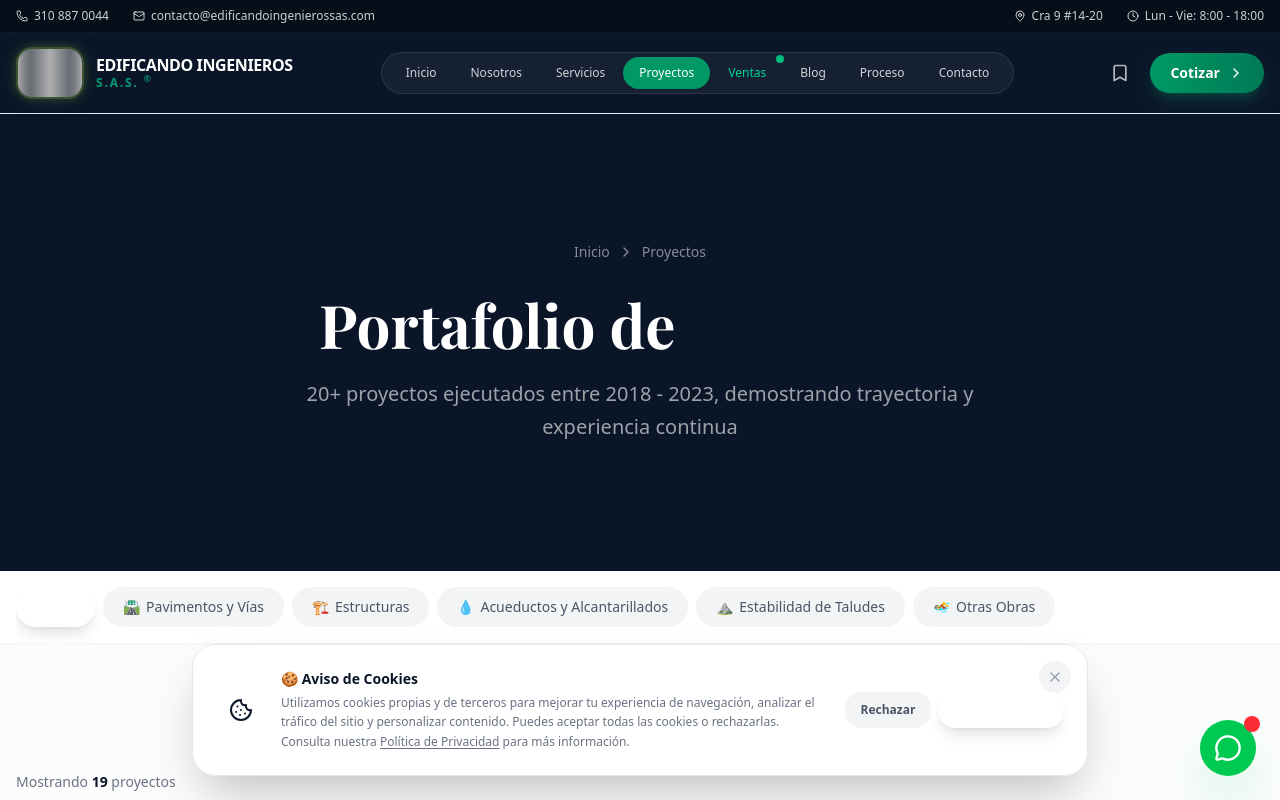
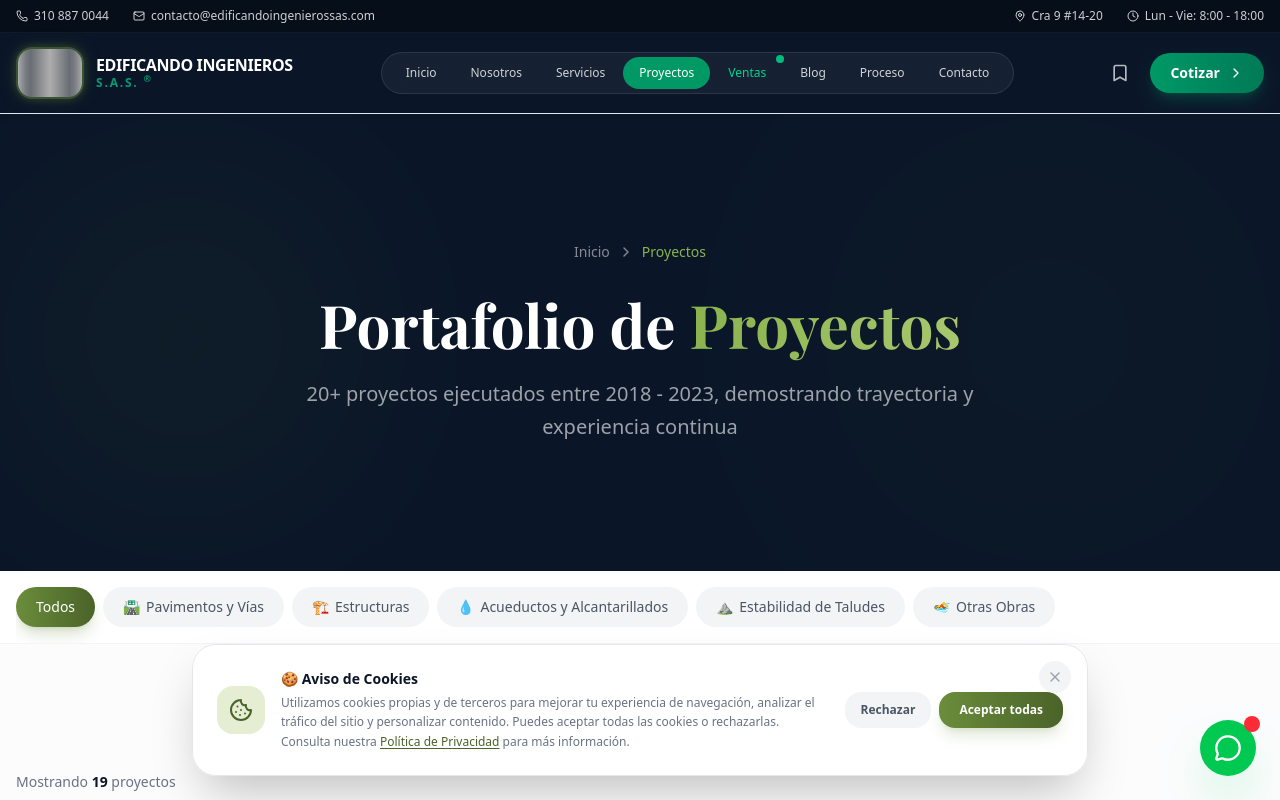
Before and after one commit to galvezai650-svg/Edificando-Ingenieros-sas, a Next.js app: page /proyectos in a window 1280 px wide. Shown: the top 800 px of the page. Built offline with nearby package versions, Linux system fonts and the light colour scheme; grey boxes are pictures that could not be loaded; a web font is replaced by a local one.

Commit message:
3fe5ff2c-2576-48d7-b47b-64c8df21ec0f

```diff
--- a/src/app/globals.css
+++ b/src/app/globals.css
@@ -6,8 +6,24 @@
 @theme inline {
   --color-background: var(--background);
   --color-foreground: var(--foreground);
-  --font-sans: var(--font-geist-sans);
+  --font-sans: var(--font-inter);
   --font-mono: var(--font-geist-mono);
+  /* Brand colors */
+  --color-brand: #6b8d3b;
+  --color-brand-light: #8ab34d;
+  --color-brand-dark: #4a6329;
+  --color-brand-lighter: #a8c76e;
+  --color-brand-50: #f4f7ed;
+  --color-brand-100: #e5edd2;
+  --color-brand-200: #c8db9d;
+  --color-brand-300: #a8c76e;
+  --color-brand-400: #8ab34d;
+  --color-brand-500: #6b8d3b;
+  --color-brand-600: #4a6329;
+  --color-brand-700: #3a4d20;
+  --color-brand-800: #2a3717;
+  --color-brand-900: #1a210e;
+  /* Sidebar */
   --color-sidebar-ring: var(--sidebar-ring);
   --color-sidebar-border: var(--sidebar-border);
   --color-sidebar-accent-foreground: var(--sidebar-accent-foreground);
@@ -16,11 +32,13 @@
   --color-sidebar-primary: var(--sidebar-primary);
   --color-sidebar-foreground: var(--sidebar-foreground);
   --color-sidebar: var(--sidebar);
+  /* Charts */
   --color-chart-5: var(--chart-5);
   --color-chart-4: var(--chart-4);
   --color-chart-3: var(--chart-3);
   --color-chart-2: var(--chart-2);
   --color-chart-1: var(--chart-1);
+  /* Semantic */
   --color-ring: var(--ring);
   --color-input: var(--input);
   --color-border: var(--border);
@@ -37,6 +55,7 @@
   --color-popover: var(--popover);
   --color-card-foreground: var(--card-foreground);
   --color-card: var(--card);
+  /* Radius */
   --radius-sm: calc(var(--radius) - 4px);
   --radius-md: calc(var(--radius) - 2px);
   --radius-lg: var(--radius);
@@ -167,3 +186,7 @@
 /* Smooth hover lift */
 .hover-lift-sm { transition: transform 0.35s cubic-bezier(0.4,0,0.2,1), box-shadow 0.35s ease; }
 .hover-lift-sm:hover { transform: translateY(-6px); box-shadow: 0 12px 40px rgba(10,22,40,0.12); }
+
+/* Hide scrollbar (used for horizontal carousels) */
+.scrollbar-hide { -ms-overflow-style: none; scrollbar-width: none; }
+.scrollbar-hide::-webkit-scrollbar { display: none; }
```
